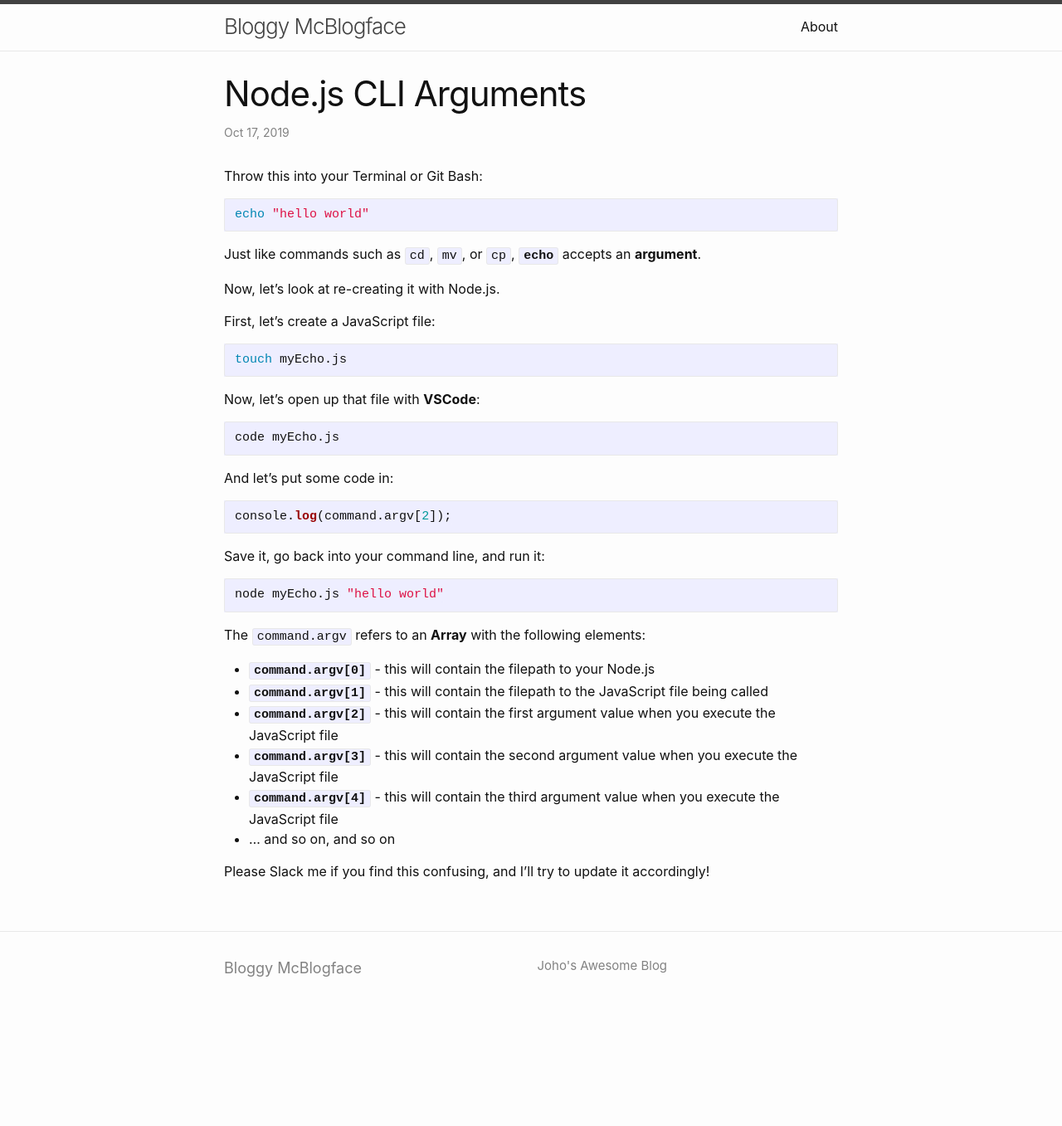
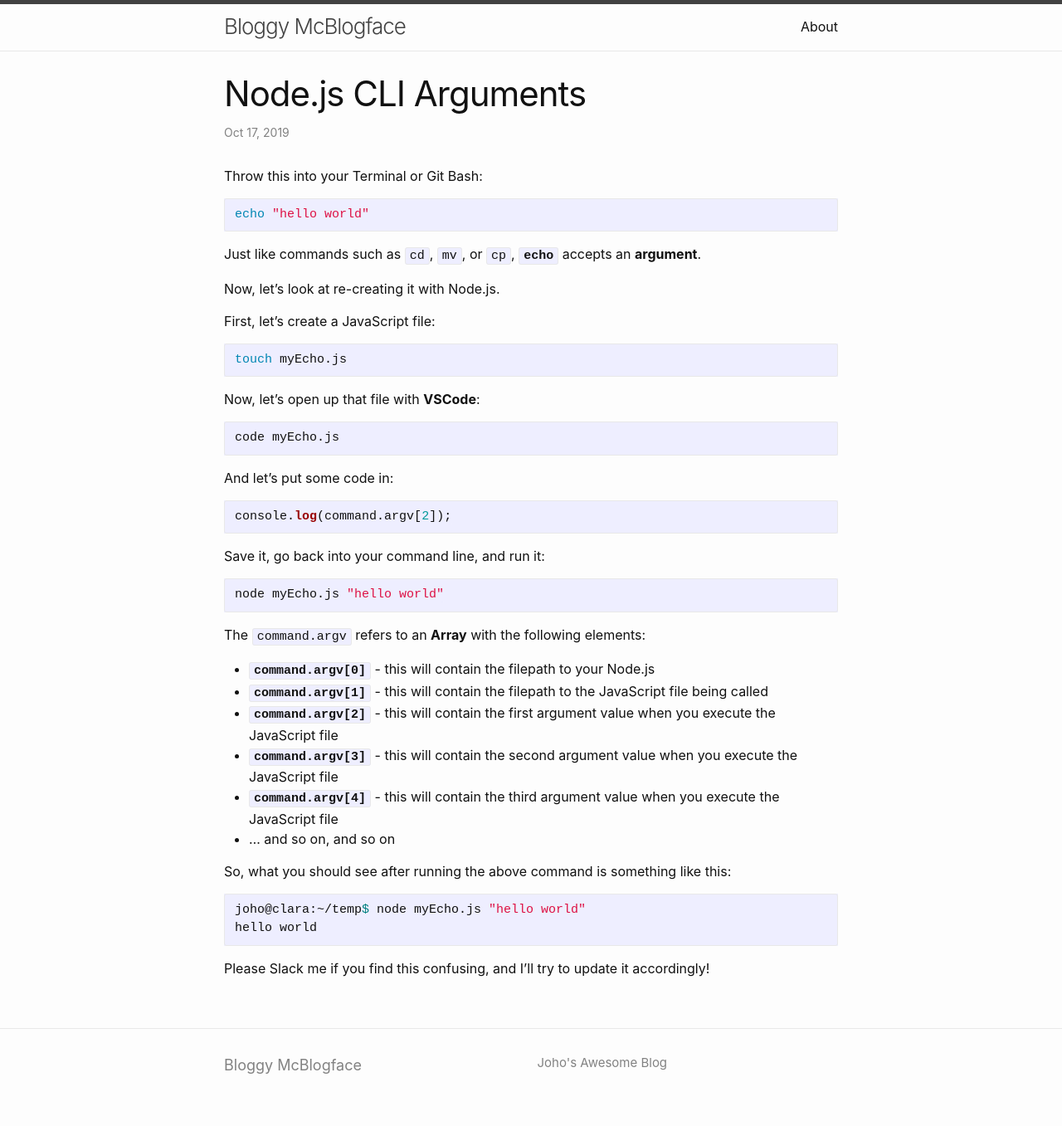
Before and after one commit to loljoho/blog, a Jekyll site: the page built from _posts/2019-10-16-nodejs-cli-arguments.markdown, in a window 1280 px wide. Shown: the whole page at 83% size. Built offline with Jekyll 4.4.1, drawn with Linux system fonts in a browser that asks for light colours; before the commit the page ends 1240 px from its top, so only the background shows below that.

Commit message:
Update Post: Node.js CLI Arguments

````diff
--- a/_posts/2019-10-16-nodejs-cli-arguments.markdown
+++ b/_posts/2019-10-16-nodejs-cli-arguments.markdown
@@ -48,4 +48,11 @@ The `command.argv` refers to an **Array** with the following elements:
  - **`command.argv[4]`** - this will contain the third argument value when you execute the JavaScript file
  - ... and so on, and so on
 
+So, what you should see after running the above command is something like this:
+
+```bash
+joho@clara:~/temp$ node myEcho.js "hello world"
+hello world
+```
+
 Please Slack me if you find this confusing, and I'll try to update it accordingly!
````
